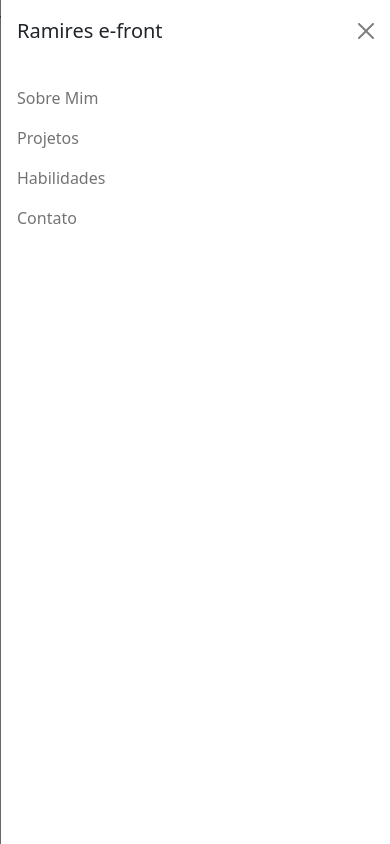
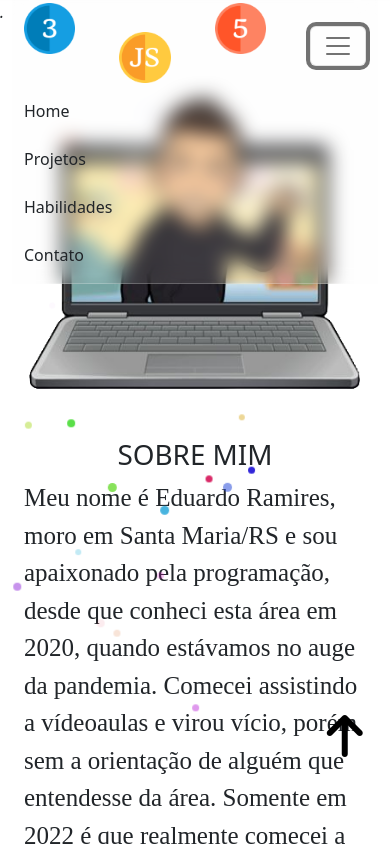
Before and after one commit to eduardo-ramires/port02, a plain HTML site: page index.html in a window 390 px wide. Both pictures are taken after a click on the button 350 px from the left and 28 px from the top of the page. Shown: the top 844 px of the page. Drawn offline with nearby package versions, Linux system fonts and the light colour scheme.

Commit message:
alterando navbar e titulo

```diff
--- a/index.html
+++ b/index.html
@@ -16,7 +16,7 @@
     <meta name="description" content="">
     <meta name="author" content="Mark Otto, Jacob Thornton, and Bootstrap contributors">
     <meta name="generator" content="Hugo 0.101.0">
-    <title>Portifólio Euardo Ramires</title>
+    <title>Portifólio Eduardo Ramires</title>
     <script src="https://kit.fontawesome.com/a76347d30e.js" crossorigin="anonymous"></script>
 
     <link rel="canonical" href="https://getbootstrap.com/docs/5.2/examples/headers/">
@@ -99,37 +99,23 @@
                 </ul>
             </header>
         </div>
-        <div class="container-fluid  fixed-top ">
-            <nav class="fixed-top navbar d-md-none d-lg-none ">
-                <div class="container-fluid">
-                    <a class="navbar-brand" href="#"></a>
-                    <button class="navbar-toggler" type="button" data-bs-toggle="offcanvas"
-                        data-bs-target="#offcanvasNavbar " aria-controls="offcanvasNavbar">
-                        <span class="navbar-toggler-icon text-dark"></span>
+        <div class="container-fluid  fixed-top d-md-none d-lg-none">
+            <nav class="navbar navbar-expand-lg navbar-light cor-header">
+                <div class="container ">
+                    <img class=" " style="width: 15%; margin-top: -10%;" src="foto/css-circle.png" alt="css">
+                            <img class="" style="width: 15%; margin-top: 7%;" src="foto/js-circle.png" alt="js">
+                            <img class=" " style="width: 15%;  margin-top: -10%;" src="foto/html-circle.png" alt="html">
+                    <button class="navbar-toggler" type="button" data-bs-toggle="collapse" data-bs-target="#navbarSupportedContent" aria-controls="navbarSupportedContent" aria-expanded="false" aria-label="Toggle navigation">
+                        <span class="navbar-toggler-icon"></span>
                     </button>
-                    <div class="offcanvas offcanvas-end bg-darktext-dark" tabindex="-1" id="offcanvasNavbar"
-                        aria-labelledby="offcanvasNavbarLabel">
-                        <div class="offcanvas-header">
-                            <h5 class="offcanvas-title " id="offcanvasNavbarLabel">Ramires e-front</h5>
-                            <button type="button" class="btn-close " data-bs-dismiss="offcanvas"
-                                aria-label="Close"></button>
-                        </div>
-                        <div class="offcanvas-body">
-                            <ul class="navbar-nav justify-content-end flex-grow-1 pe-3">
-                                <li class="nav-item ">
-                                    <a class="nav-link" href="#sobre_mim">Sobre Mim</a>
-                                </li>
-                                <li class="nav-item">
-                                    <a class="nav-link" href="#projetos">Projetos</a>
-                                </li>
-                                <li class="nav-item">
-                                    <a class="nav-link" href="#habilidade">Habilidades</a>
-                                </li>
-                                <li class="nav-item">
-                                    <a class="nav-link" href="#contato">Contato</a>
-                                </li>
-                            </ul>
-                        </div>
+                    <div class="collapse navbar-collapse" id="navbarSupportedContent">
+                        <ul class="navbar-nav me-auto">
+                            <li class="nav-item mt-2"><a href="#sobre_mim" class="nav-link text-dark"
+                                aria-current="page">Home</a></li>
+                        <li class="nav-item mt-2"><a href="#projetos" class="nav-link text-dark">Projetos</a></li>
+                        <li class="nav-item mt-2"><a href="#habilidade" class="nav-link text-dark" >Habilidades</a></li>
+                        <li class="nav-item mt-2"><a href="#contato" class="nav-link text-dark">Contato</a></li>
+                        </ul>
                     </div>
                 </div>
             </nav>
@@ -147,12 +133,6 @@
                         <div class="col-xs-12 col-sm-12 col-md-4 col-lg-4 avatar">
                             <img class="w-100" src="foto/minha_foto.png" alt=""
                                 style="opacity: 1; transform: matrix3d(1, 0, 0, 0, 0, 1, 0, 0, 0, 0, 1, 0, 0, 0, 0, 1); transition: opacity 3s cubic-bezier(0.5, 0, 0, 1) 0s, transform 3s cubic-bezier(0.5, 0, 0, 1) 0s;">
-                            <div class="d-block">
-                                <img class="circulo css d-none d-md-flex d-lg-flex" src="foto/css-circle.png" alt="css">
-                                <img class="circulo html d-none d-md-flex d-lg-flex" src="foto/html-circle.png"
-                                    alt="html">
-                                <img class="circulo js d-none d-md-flex d-lg-flex" src="foto/js-circle.png" alt="js">
-                            </div>
                         </div>
                         <div class="col-xs-12 col-sm-12 col-md-8 col-lg-8 text-dark ">
                             <h1 class="text-center">SOBRE MIM</h1>
@@ -295,13 +275,15 @@
 
 
                         </div>
-                        <p class="text-center">
+                        <p class="text-center" >
                             <button style="color: black;" class="btn btn-outline-dark mt-4" id="btn-ver-menos" onclick="verMenos()">
                                 Ver menos
                             </button>
                         </p>
                     </div>
+                    <p id="habilidade_cell"></p>
                 </div>
+
             </div>
         </section>
 
```
